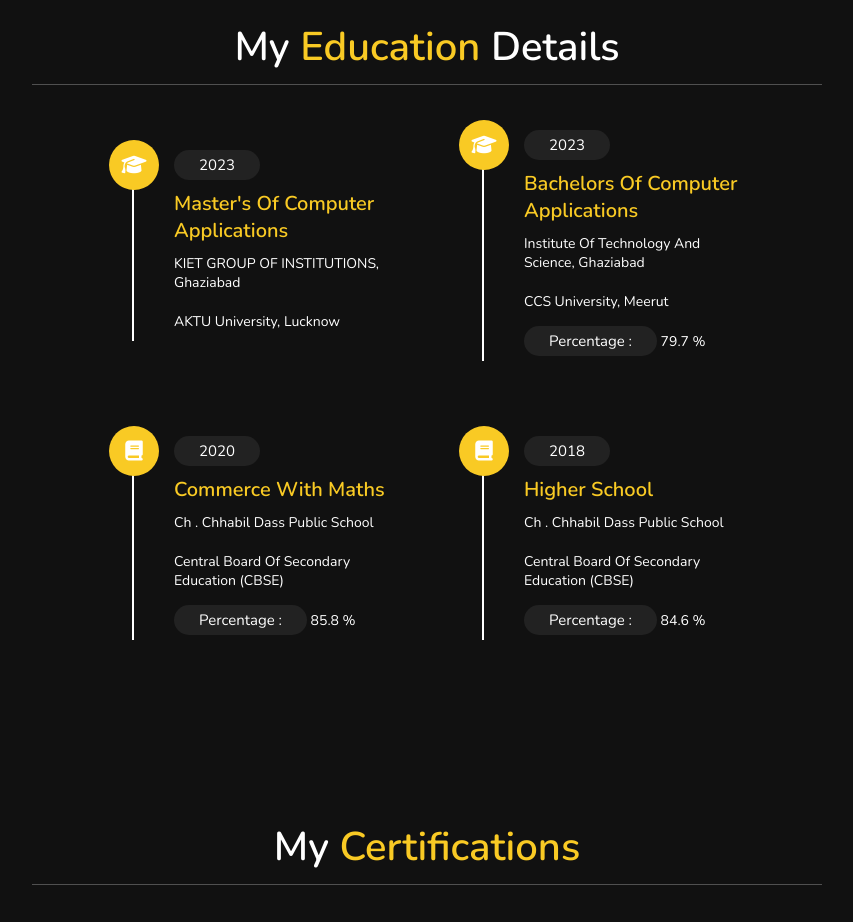
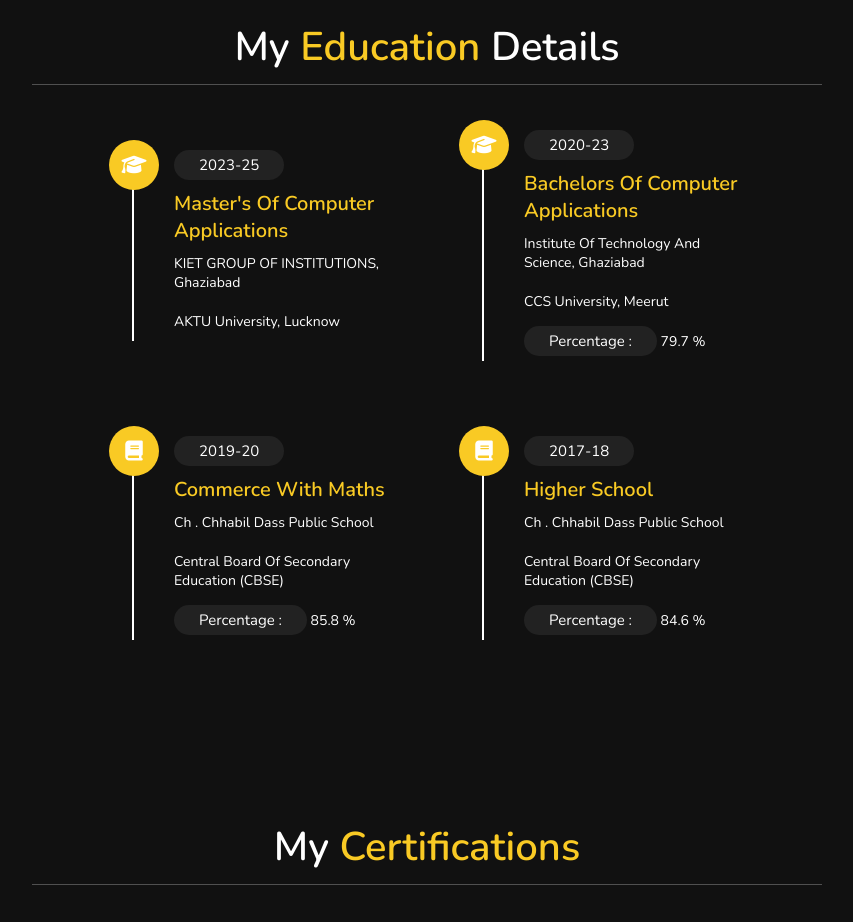
Before and after one commit to Prathamd0610/responsive_resume, a plain HTML site: page index.html in a window 1280 px wide. Shown: the part 1600-2522 px from the top of the page, without its empty margins (388-1241 px from the left). Drawn offline with nearby package versions, Linux system fonts and the light colour scheme.

Commit message:
Update index.html
changed graduation dates

```diff
--- a/index.html
+++ b/index.html
@@ -87,7 +87,7 @@
     <div class="box-container">
         <div class="box">
             <i class="fas fa-graduation-cap"></i>
-            <span>2023</span>
+            <span>2023-25</span>
             <h3>Master's Of Computer Applications</h3>
             <p>KIET GROUP OF INSTITUTIONS, Ghaziabad</p>
             <p>AKTU University, Lucknow</p>
@@ -95,7 +95,7 @@
         </div>
         <div class="box">
             <i class="fas fa-graduation-cap"></i>
-            <span>2023</span>
+            <span>2020-23</span>
             <h3>Bachelors Of Computer Applications</h3>
             <p>Institute of Technology and Science, Ghaziabad</p>
             <p>CCS University, Meerut</p>
@@ -103,7 +103,7 @@
         </div>
         <div class="box">
             <i class="fa-sharp fa-solid fa-book"></i>
-            <span>2020</span>
+            <span>2019-20</span>
             <h3>Commerce with Maths</h3>
             <p>Ch . Chhabil Dass Public School</p>
             <p>Central Board of Secondary Education (CBSE)</p>
@@ -111,7 +111,7 @@
         </div>
         <div class="box">
             <i class="fa-sharp fa-solid fa-book"></i>
-            <span>2018</span>
+            <span>2017-18</span>
             <h3>Higher School</h3>
             <p>Ch . Chhabil Dass Public School</p>
             <p>Central Board of Secondary Education (CBSE)</p>
```
